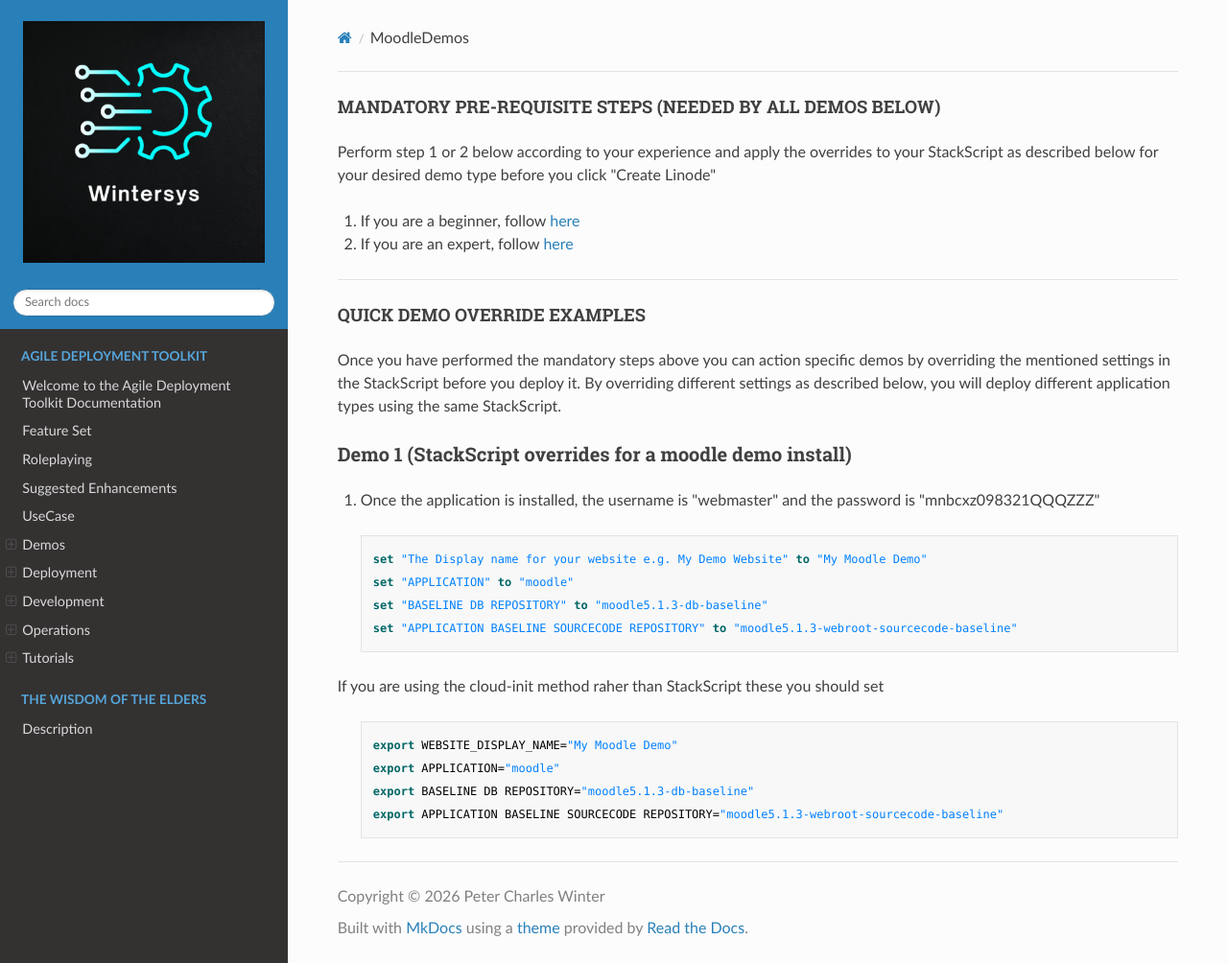
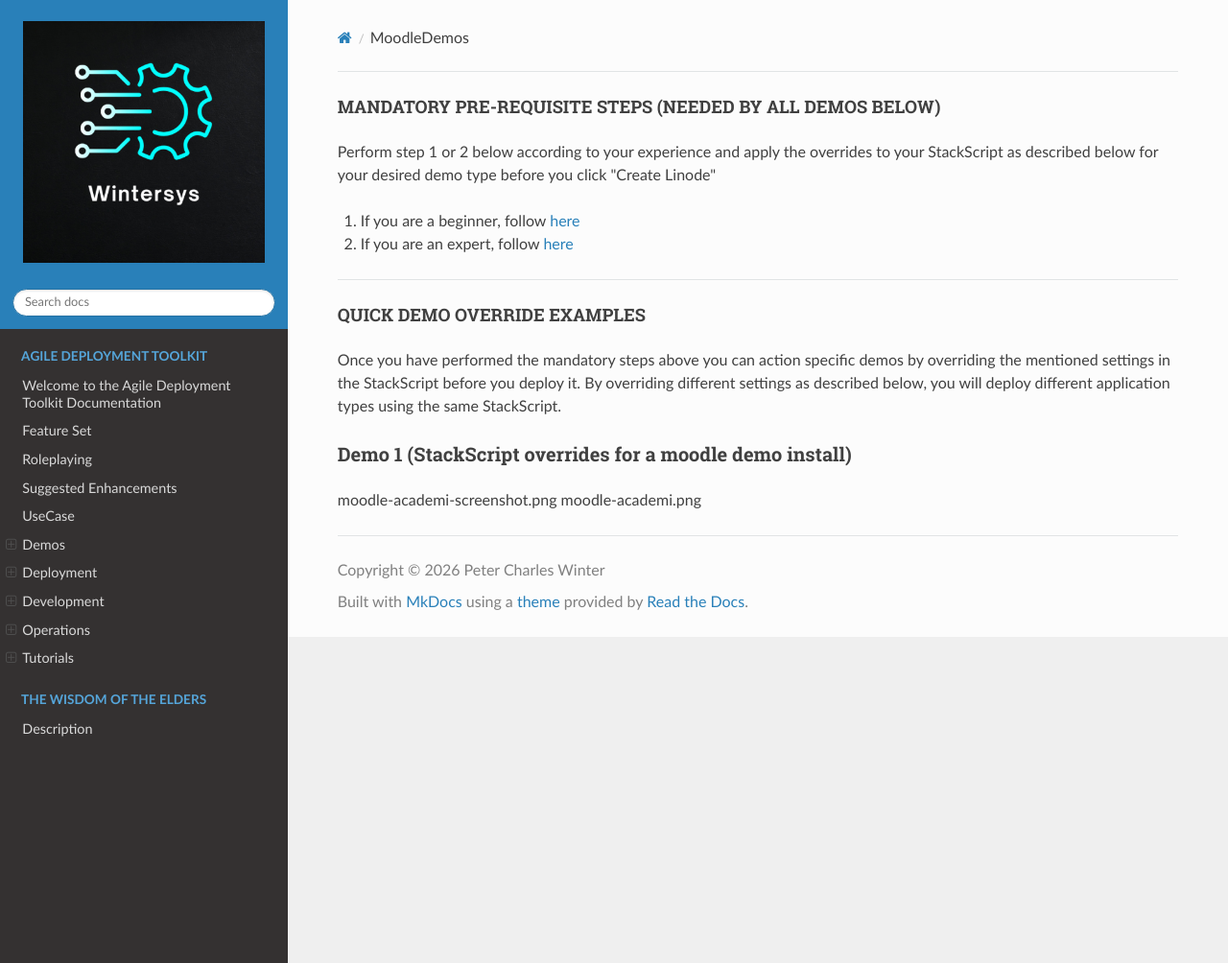
Before and after one commit to wintersys-dev/adt-documentation, an MkDocs documentation site: the page built from docs/Agile Deployment Toolkit/Demos/MoodleDemos.md, in a window 1280 px wide and 1004 px high. Shown: the whole window at 96% size. Built offline with MkDocs 1.6.1, drawn with Linux system fonts in a browser that asks for light colours; nearby versions of some CDN libraries.

Commit message:
Update MoodleDemos.md

```diff
--- a/docs/Agile Deployment Toolkit/Demos/MoodleDemos.md
+++ b/docs/Agile Deployment Toolkit/Demos/MoodleDemos.md
@@ -13,16 +13,5 @@ Once you have performed the mandatory steps above you can action specific demos
 
 ### Demo 1 (StackScript overrides for a moodle demo install)
 
-1. Once the application is installed, the username is "webmaster" and the password is "mnbcxz098321QQQZZZ"
-
->     set "The Display name for your website e.g. My Demo Website" to "My Moodle Demo"
->     set "APPLICATION" to "moodle"
->     set "BASELINE DB REPOSITORY" to "moodle5.1.3-db-baseline"
->     set "APPLICATION BASELINE SOURCECODE REPOSITORY" to "moodle5.1.3-webroot-sourcecode-baseline"
-
-If you are using the cloud-init method raher than StackScript these you should set
-
->     export WEBSITE_DISPLAY_NAME="My Moodle Demo"
->     export APPLICATION="moodle"
->     export BASELINE DB REPOSITORY="moodle5.1.3-db-baseline"
->     export APPLICATION BASELINE SOURCECODE REPOSITORY="moodle5.1.3-webroot-sourcecode-baseline"
+moodle-academi-screenshot.png
+moodle-academi.png
```
